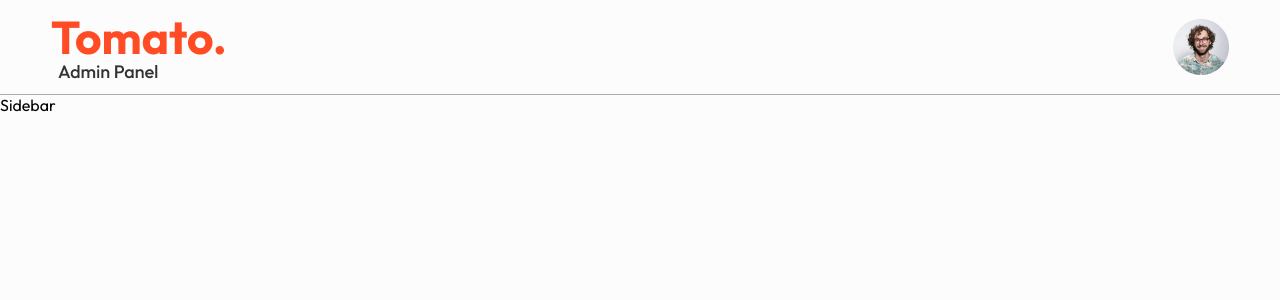
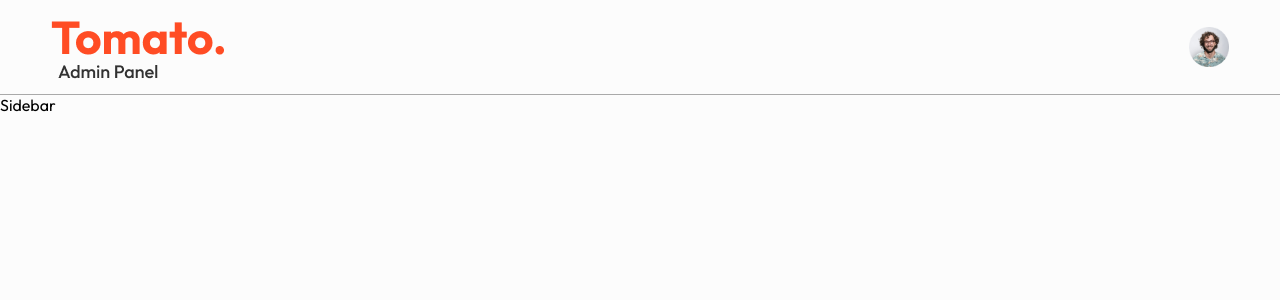
Before and after one commit to UdayChaudhary1/food-delivery-app, a React (Vite) app in the folder admin/: page / in a window 1280 px wide. Shown: the top 300 px of the page. Built offline with nearby package versions, Linux system fonts and the light colour scheme.

Commit message:
Add width of logo and profile

```diff
--- a/admin/src/components/Navbar/Navbar.css
+++ b/admin/src/components/Navbar/Navbar.css
@@ -4,3 +4,11 @@
   align-items: center;
   padding: 8px 4%;
 }
+
+.navbar .logo{
+  width: max(10% 80px);
+}
+
+.navbar .profile{
+  width: 40px;
+}
```
